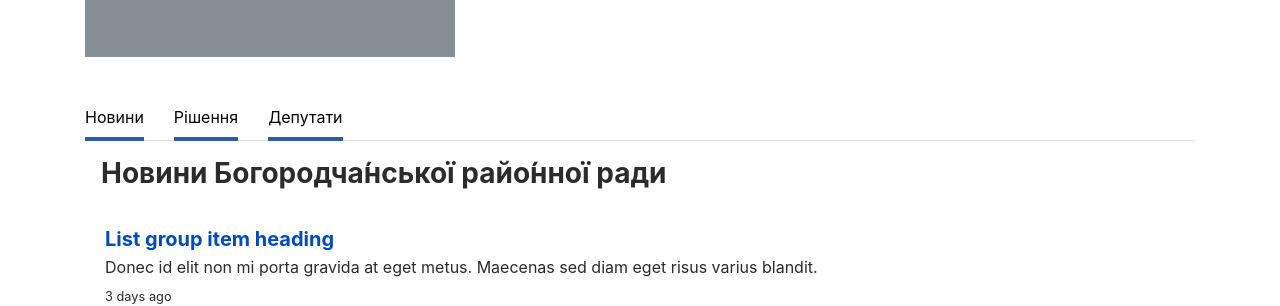
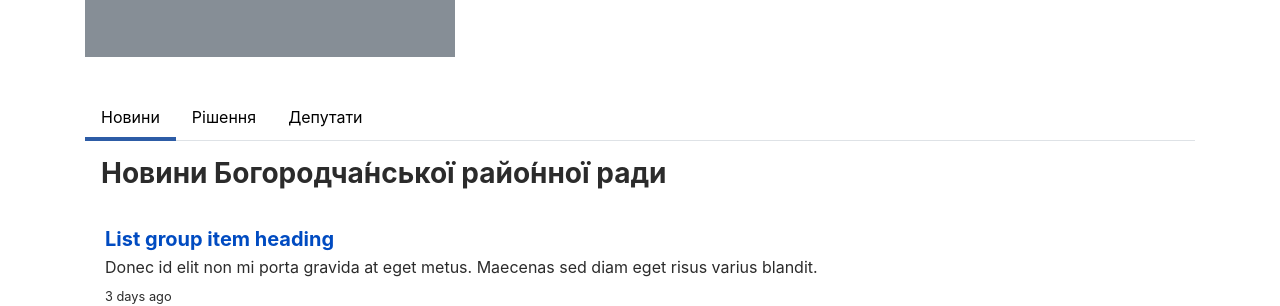
Before and after one commit to typo3uk/typo3uk.github.io, a Jekyll site: the page built from district/bohorodchany/index.html, in a window 1280 px wide. Shown: the part 705-1011 px from the top of the page. Built offline with Jekyll 4.4.1, drawn with Linux system fonts in a browser that asks for light colours.

Commit message:
Change #343

```diff
--- a/_sass/t3ppua/_nav-tabs.scss
+++ b/_sass/t3ppua/_nav-tabs.scss
@@ -1,17 +1,13 @@
 .nav-tabs .nav-item {
-  color: #000;
-  border: none;
-  padding-left: 0;
-  margin-bottom: none;
-  margin-right: 30px;
+    margin-bottom: none;
 }
+
 .nav-tabs .nav-link {
     color: #000000;
     border: none;
-    padding: .5rem 0;
     background: transparent;
-    border-bottom: 4px solid #2d5ca6;
 }
+
 .nav-tabs .nav-link.active, .nav-tabs .nav-item.show .nav-link {
     color: #000000;
     border: none;
```
